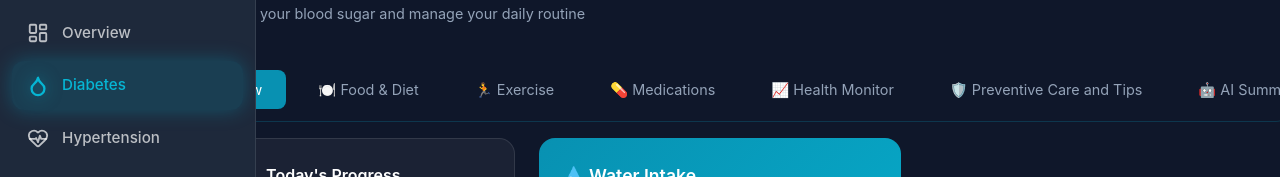
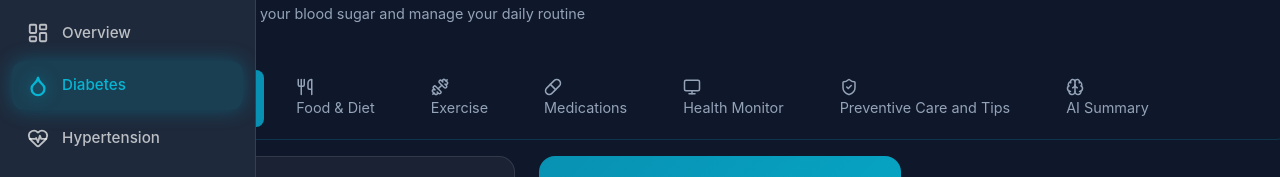
Before and after one commit to Phantom-deluxe06/chronic-disease-care-planner, a React (Create React App) app in the folder frontend/: page /dashboard/diabetes in a window 1280 px wide. Shown: the part 154-331 px from the top of the page. Built offline with nearby package versions, Linux system fonts and the light colour scheme; no server answers; sample sign-in values are in the browser's storage.

Commit message:
Replace emoji icons with Lucide React icons in DiabetesDashboard tabs

```diff
--- a/frontend/src/pages/DiabetesDashboard.js
+++ b/frontend/src/pages/DiabetesDashboard.js
@@ -401,43 +401,43 @@ const DiabetesDashboard = () => {
                         className={`tab-btn ${activeTab === 'overview' ? 'active' : ''}`}
                         onClick={() => setActiveTab('overview')}
                     >
-                        📊 {t('Overview')}
+                        <LayoutDashboard size={18} strokeWidth={2} /> {t('Overview')}
                     </button>
                     <button
                         className={`tab-btn ${activeTab === 'food' ? 'active' : ''}`}
                         onClick={() => setActiveTab('food')}
                     >
-                        🍽️ {t('Food & Diet')}
+                        <Utensils size={18} strokeWidth={2} /> {t('Food & Diet')}
                     </button>
                     <button
                         className={`tab-btn ${activeTab === 'exercise' ? 'active' : ''}`}
                         onClick={() => setActiveTab('exercise')}
                     >
-                        🏃 {t('Exercise')}
+                        <Dumbbell size={18} strokeWidth={2} /> {t('Exercise')}
                     </button>
                     <button
                         className={`tab-btn ${activeTab === 'medications' ? 'active' : ''}`}
                         onClick={() => setActiveTab('medications')}
                     >
-                        💊 {t('Medications')}
+                        <Pill size={18} strokeWidth={2} /> {t('Medications')}
                     </button>
                     <button
                         className={`tab-btn ${activeTab === 'health' ? 'active' : ''}`}
                         onClick={() => setActiveTab('health')}
                     >
-                        📈 {t('Health Monitor')}
+                        <Monitor size={18} strokeWidth={2} /> {t('Health Monitor')}
                     </button>
                     <button
                         className={`tab-btn ${activeTab === 'preventive' ? 'active' : ''}`}
                         onClick={() => setActiveTab('preventive')}
                     >
-                        🛡️ {t('Preventive Care and Tips')}
+                        <ShieldCheck size={18} strokeWidth={2} /> {t('Preventive Care and Tips')}
                     </button>
                     <button
                         className={`tab-btn ${activeTab === 'summary' ? 'active' : ''}`}
                         onClick={() => setActiveTab('summary')}
                     >
-                        🤖 {t('AI Summary')}
+                        <Brain size={18} strokeWidth={2} /> {t('AI Summary')}
                     </button>
                 </div>
 
```
